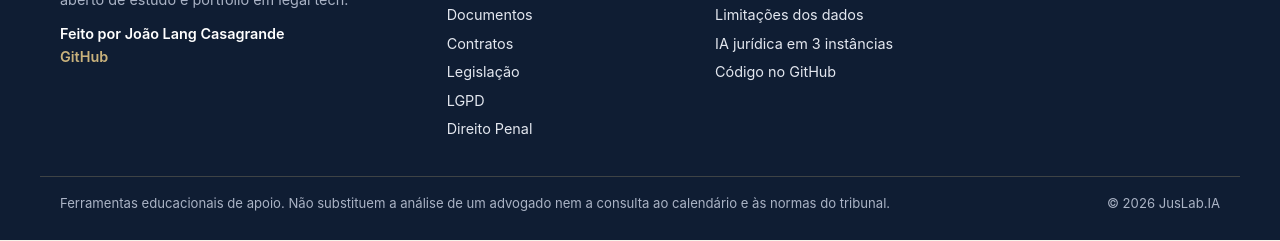
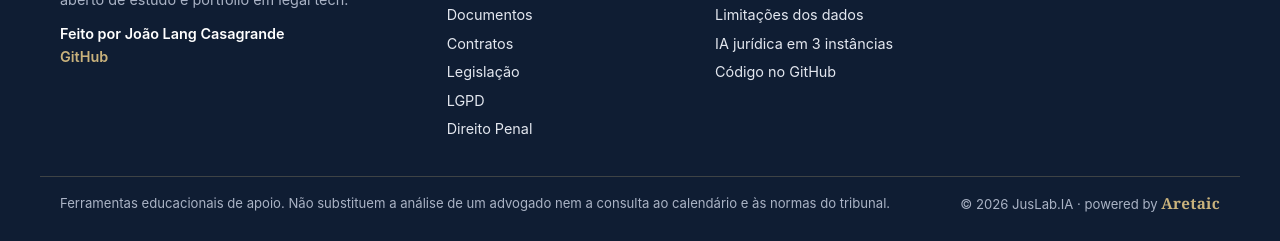
Before and after one commit to LangCasagrande/dashboard-jurimetria, a plain HTML site: page index.html in a window 1280 px wide. Shown: the part 3447-3688 px from the top of the page. Drawn offline with Linux system fonts and the light colour scheme.

Commit message:
Empresa-mãe Aretaic: "powered by Aretaic" no rodapé
Co-Authored-By: Claude Opus 5.5 <noreply@anthropic.com>
Claude-Session: https://claude.ai/code/session_01G249qRGpUaRkBSdfc1K5pR

```diff
--- a/assets/css/style.css
+++ b/assets/css/style.css
@@ -198,6 +198,9 @@ td.num, th.num { text-align: right; font-variant-numeric: tabular-nums; }
   .footer-legal { flex-direction: column; padding: 14px 16px 24px; }
 }
 
+.footer-legal .powered { white-space: nowrap; }
+.footer-legal .powered strong { font: 700 .95rem var(--serif); color: var(--ouro-claro); letter-spacing: .02em; }
+
 /* Impressão */
 @media print {
   .faixa-topo, .topbar, .footer, .banda, .no-print { display: none !important; }
--- a/assets/js/common.js
+++ b/assets/js/common.js
@@ -134,7 +134,7 @@
       <div><h2 class="footer-titulo">Projeto</h2><a href="${base}sobre/">Sobre</a><a href="${base}sobre/#metodologia">Metodologia</a><a href="${base}sobre/#limitacoes">Limitações dos dados</a><a href="${base}ia-juridica/">IA jurídica em 3 instâncias</a><a href="https://github.com/LangCasagrande/dashboard-jurimetria" rel="noopener" target="_blank">Código no GitHub</a></div>
       <div><h2 class="footer-titulo">Fonte dos dados</h2><a href="https://datajud-wiki.cnj.jus.br/api-publica/acesso" rel="noopener" target="_blank">API Pública do DataJud</a><p style="margin:.35rem 0 0">Portaria CNJ nº 160/2020</p></div>
     </div>
-    <div class="footer-legal"><span>Ferramentas educacionais de apoio. Não substituem a análise de um advogado nem a consulta ao calendário e às normas do tribunal.</span><span>© 2026 JusLab.IA</span></div>`;
+    <div class="footer-legal"><span>Ferramentas educacionais de apoio. Não substituem a análise de um advogado nem a consulta ao calendário e às normas do tribunal.</span><span>© 2026 JusLab.IA · <span class="powered">powered by <strong title="Aretaic: do grego aretḗ, excelência">Aretaic</strong></span></span></div>`;
   document.body.append(footer);
 
   // Utilitários usados pelas páginas
```
Also changed, not shown: 1 other file.
